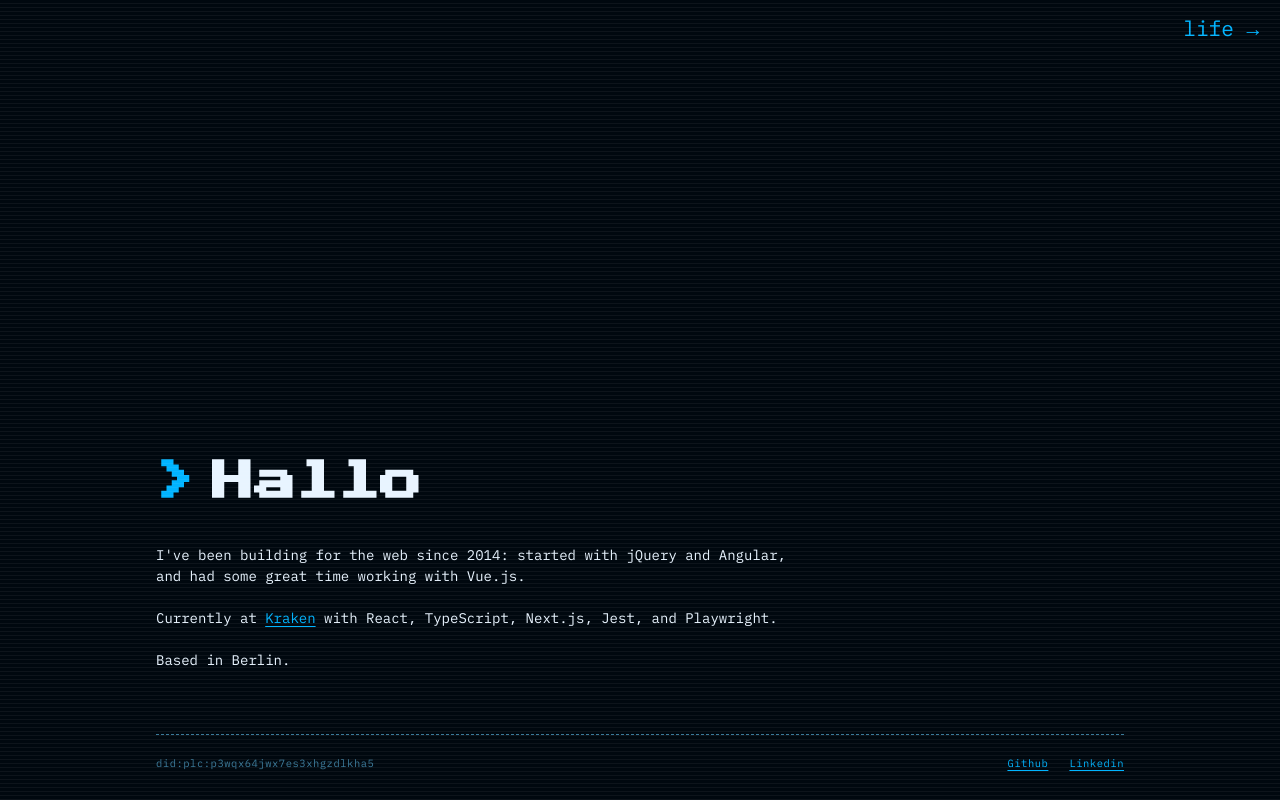
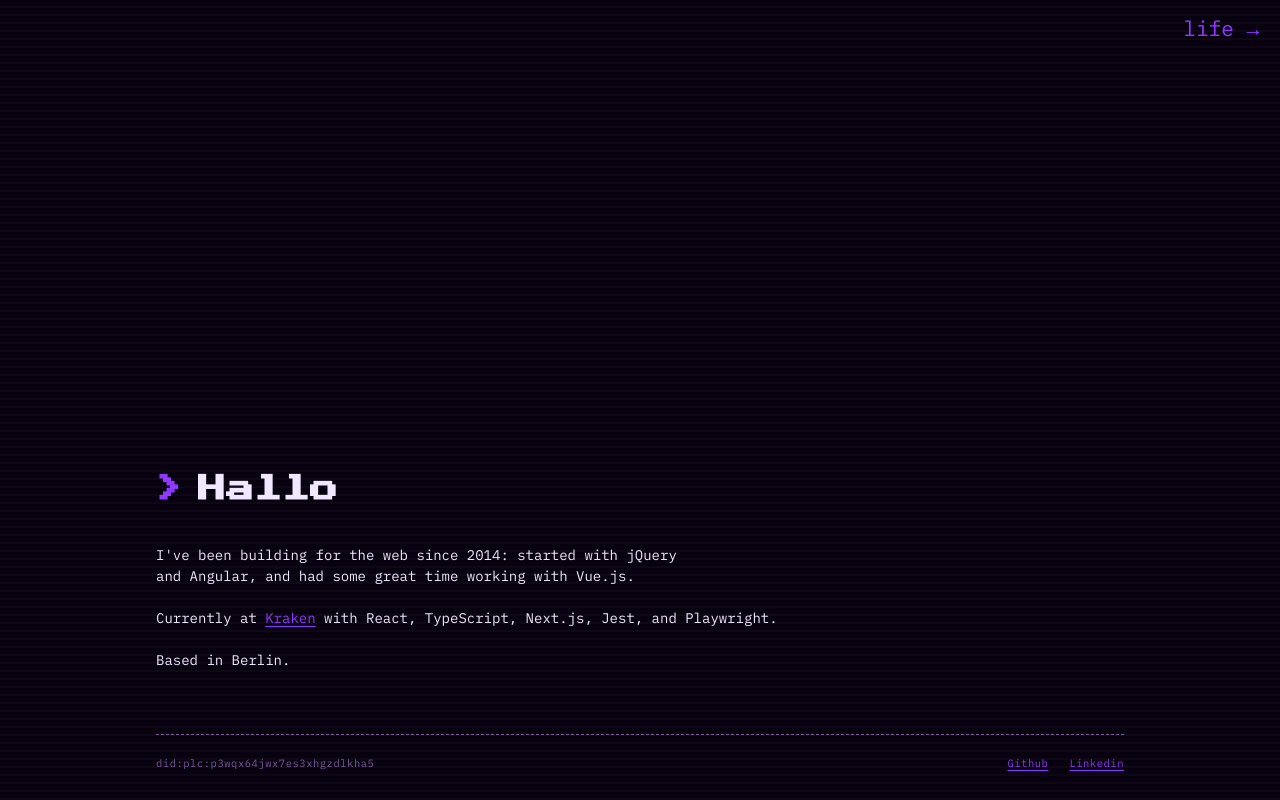
Before and after one commit to rustcohlnikov/portfolio, a SvelteKit app: page /work in a window 1280 px wide. Built offline with nearby package versions, Linux system fonts and the light colour scheme; no server answers.

Commit message:
Update color scheme

```diff
--- a/src/lib/components/lis/Main.svelte
+++ b/src/lib/components/lis/Main.svelte
@@ -25,6 +25,10 @@
 		color: var(--text);
 	}
 
+  main {
+    text-wrap: balance;
+  }
+
 	p {
 		margin-bottom: 1rem;
 		color: var(--text);
--- a/src/lib/components/shared/ModeToggle.svelte
+++ b/src/lib/components/shared/ModeToggle.svelte
@@ -31,6 +31,6 @@
 	}
 
 	button:hover {
-		color: var(--accent);
+		color: var(--accent-light);
 	}
 </style>
--- a/src/lib/components/work/Main.svelte
+++ b/src/lib/components/work/Main.svelte
@@ -28,6 +28,10 @@
 		margin-right: 1rem;
 	}
 
+	main {
+		text-wrap: balance;
+	}
+
 	p {
 		margin-bottom: 1.5rem;
 		color: var(--text);
@@ -35,7 +39,7 @@
 
 	h1 {
 		font-family: 'Press Start 2P', monospace;
-		font-size: 3rem;
+		font-size: 2rem;
 		line-height: 1;
 		margin-bottom: 3rem;
 		color: var(--text);
--- a/src/lib/components/work/Scanlines.svelte
+++ b/src/lib/components/work/Scanlines.svelte
@@ -7,9 +7,9 @@
 		background: repeating-linear-gradient(
 			to bottom,
 			transparent,
-			transparent 3px,
-			rgba(255, 255, 255, 0.05) 3px,
-			rgba(255, 255, 255, 0.05) 4px
+			transparent 6px,
+			rgba(255, 255, 255, 0.03) 6px,
+			rgba(255, 255, 255, 0.03) 8px
 		);
 		pointer-events: none;
 		z-index: 9999;
--- a/static/lis.css
+++ b/static/lis.css
@@ -3,6 +3,7 @@
   --text: #2a1e0e;
   --accent: #c47a10;
   --accent-dark: #a03a18;
+  --accent-light: #7a5a30;
   --text-secondary: #7a5a30;
   --border: #e0c898;
 
--- a/static/work.css
+++ b/static/work.css
@@ -1,8 +1,10 @@
 :root  {
-  --bg: #00080f;
-  --accent: #00b4ff;
-  --accent-dark: #006a99;
-  --text: #e8f4ff;
-  --text-secondary: #3a7a9a;
-  --border: #002030;
+  --bg: #08010f;
+  --text: #f0e8ff;
+  --accent: #8e37ff;
+  --accent-dark: #6020cc;
+  --accent-light: #aa66ff;
+  --text-secondary: #7a5a9a;
+  --border: #1e0a35;
+  --scribble: #4a3728;
 }
```
Also changed, not shown: 1 other file (tests, documents, lock files or other folders).
